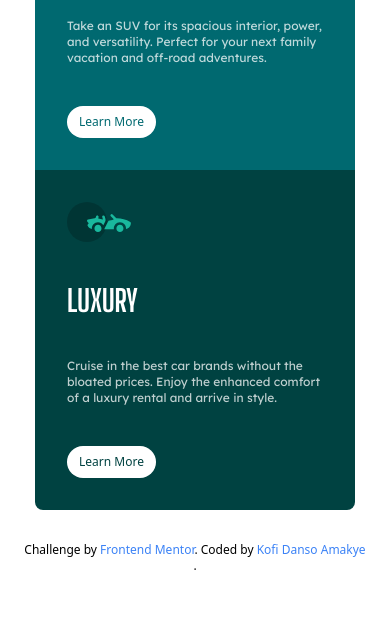
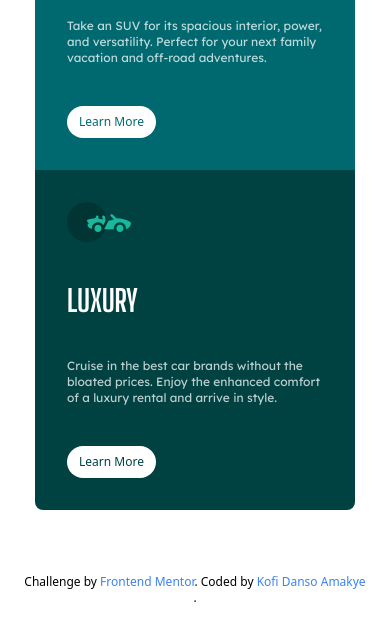
Before and after one commit to Kofiastro/3-column-preview-card-component, a website: page index.html in a window 390 px wide. Shown: the part 518-1148 px from the top of the page. Before the commit the page ends 1116 px from the top, so only its background shows below. Drawn offline with Linux system fonts and the light colour scheme.

Commit message:
margin on ombile fixed

```diff
--- a/index.html
+++ b/index.html
@@ -78,7 +78,7 @@
         </div>
       </div>
   </main>
-  <footer class="bg-cream mt-48 text-xs p-6 text-center md:m-0">
+  <footer class="bg-cream mt-56 text-xs p-6 text-center md:m-0">
     Challenge by <a href="https://www.frontendmentor.io?ref=challenge" class="text-blue-500" target="_blank">Frontend
       Mentor</a>.
     Coded by <a href="https://github.com/Kofiastro/" class="text-blue-500" target="_blank">Kofi Danso Amakye </a>.
```
Also changed, not shown: css/style.css.
